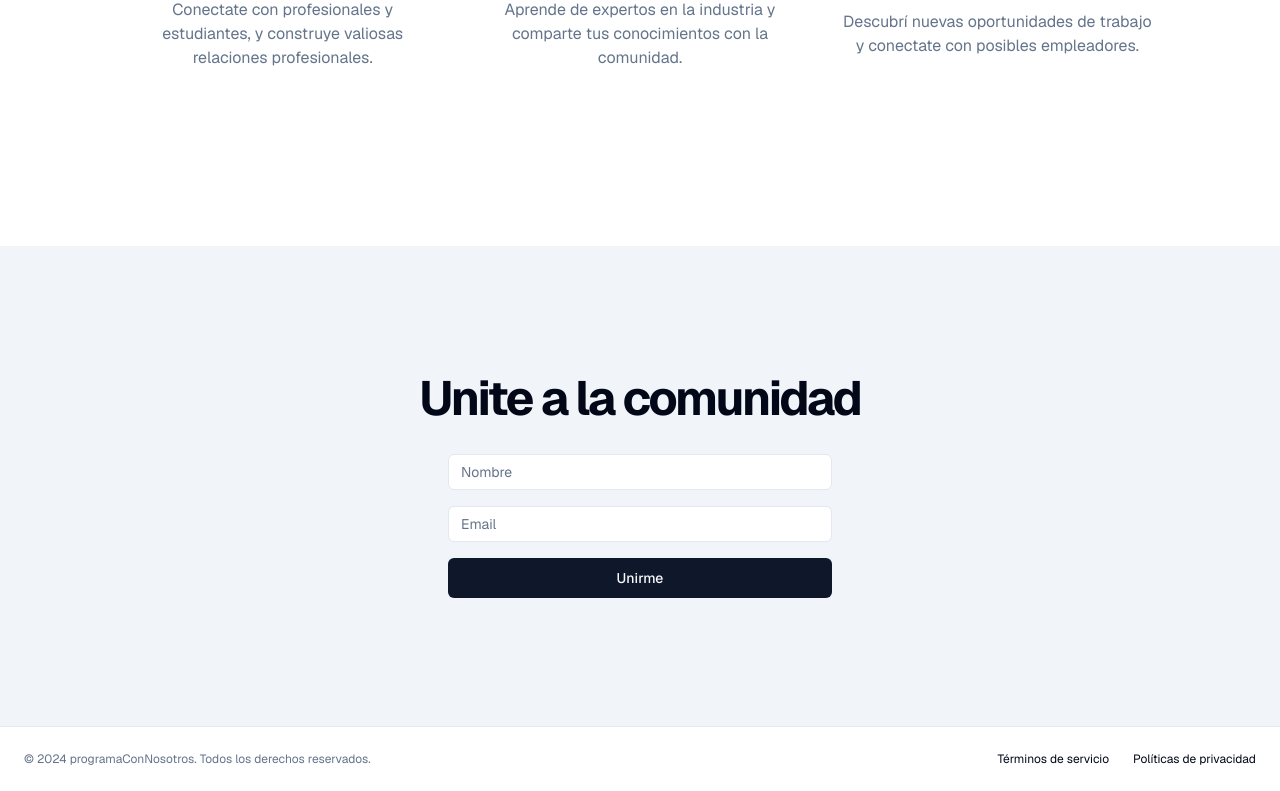
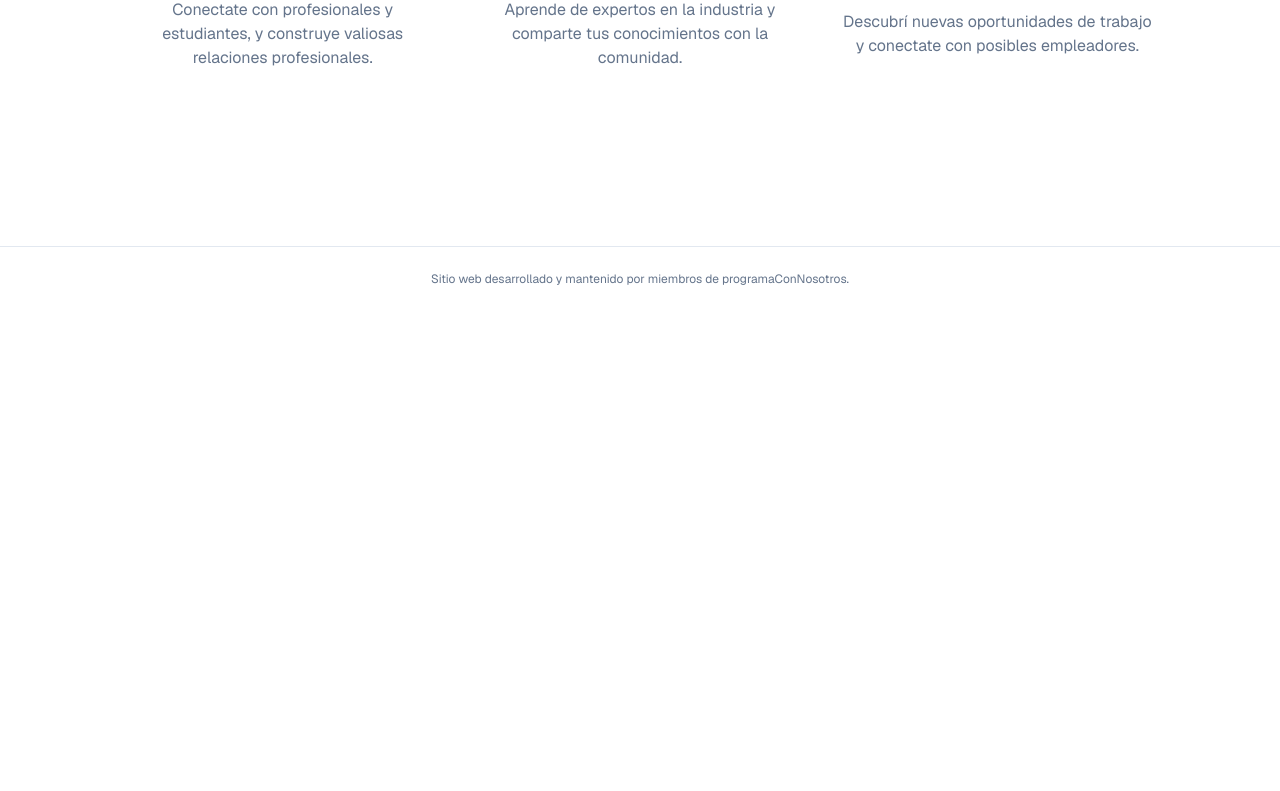
Before and after one commit to programaconnosotros/pcn-website, a Next.js app: page / in a window 1280 px wide. Shown: the part 1603-2394 px from the top of the page. After the commit the page ends 1914 px from the top, so only its background shows below. Built offline with nearby package versions, Linux system fonts and the light colour scheme.

Commit message:
feat: simplify footer and remove form

```diff
--- a/src/app/page.tsx
+++ b/src/app/page.tsx
@@ -1,7 +1,5 @@
 import Link from 'next/link';
 import { Book, Briefcase, Users } from 'lucide-react';
-import { Input } from '@/components/ui/input';
-import { Button } from '@/components/ui/button';
 
 export default function Home() {
   return (
@@ -28,7 +26,7 @@ export default function Home() {
                   </p>
                 </div>
 
-                <div>
+                <div className="disabled">
                   <Link
                     href="#"
                     className="inline-flex h-10 items-center justify-center rounded-md bg-primary px-8 text-sm font-medium text-primary-foreground shadow transition-colors hover:bg-primary/90 focus-visible:outline-none focus-visible:ring-1 focus-visible:ring-ring disabled:pointer-events-none disabled:opacity-50"
@@ -116,40 +114,12 @@ export default function Home() {
             </div>
           </div>
         </section>
-
-        <section id="join" className="w-full bg-muted py-12 md:py-24 lg:py-32">
-          <div className="container px-4 md:px-6">
-            <div className="flex flex-col items-center justify-center space-y-4 text-center">
-              <h2 className="mb-4 text-3xl font-bold tracking-tighter sm:text-5xl">
-                Unite a la comunidad
-              </h2>
-
-              <div className="mx-auto w-full max-w-sm space-y-2">
-                <form className="flex flex-col gap-4">
-                  <Input type="text" placeholder="Nombre" className="max-w-lg flex-1" />
-                  <Input type="email" placeholder="Email" className="max-w-lg flex-1" />
-                  <Button type="submit">Unirme</Button>
-                </form>
-              </div>
-            </div>
-          </div>
-        </section>
       </main>
 
-      <footer className="flex w-full shrink-0 flex-col items-center gap-2 border-t px-4 py-6 sm:flex-row md:px-6">
+      <footer className="flex w-full shrink-0 flex-col justify-center items-center gap-2 border-t px-4 py-6 sm:flex-row md:px-6">
         <p className="text-xs text-muted-foreground">
-          &copy; {new Date().getFullYear()} programaConNosotros. Todos los derechos reservados.
+          Sitio web desarrollado y mantenido por miembros de programaConNosotros.
         </p>
-
-        <nav className="flex gap-4 sm:ml-auto sm:gap-6">
-          <Link href="#" className="text-xs underline-offset-4 hover:underline" prefetch={false}>
-            Términos de servicio
-          </Link>
-
-          <Link href="#" className="text-xs underline-offset-4 hover:underline" prefetch={false}>
-            Políticas de privacidad
-          </Link>
-        </nav>
       </footer>
     </div>
   );
```
